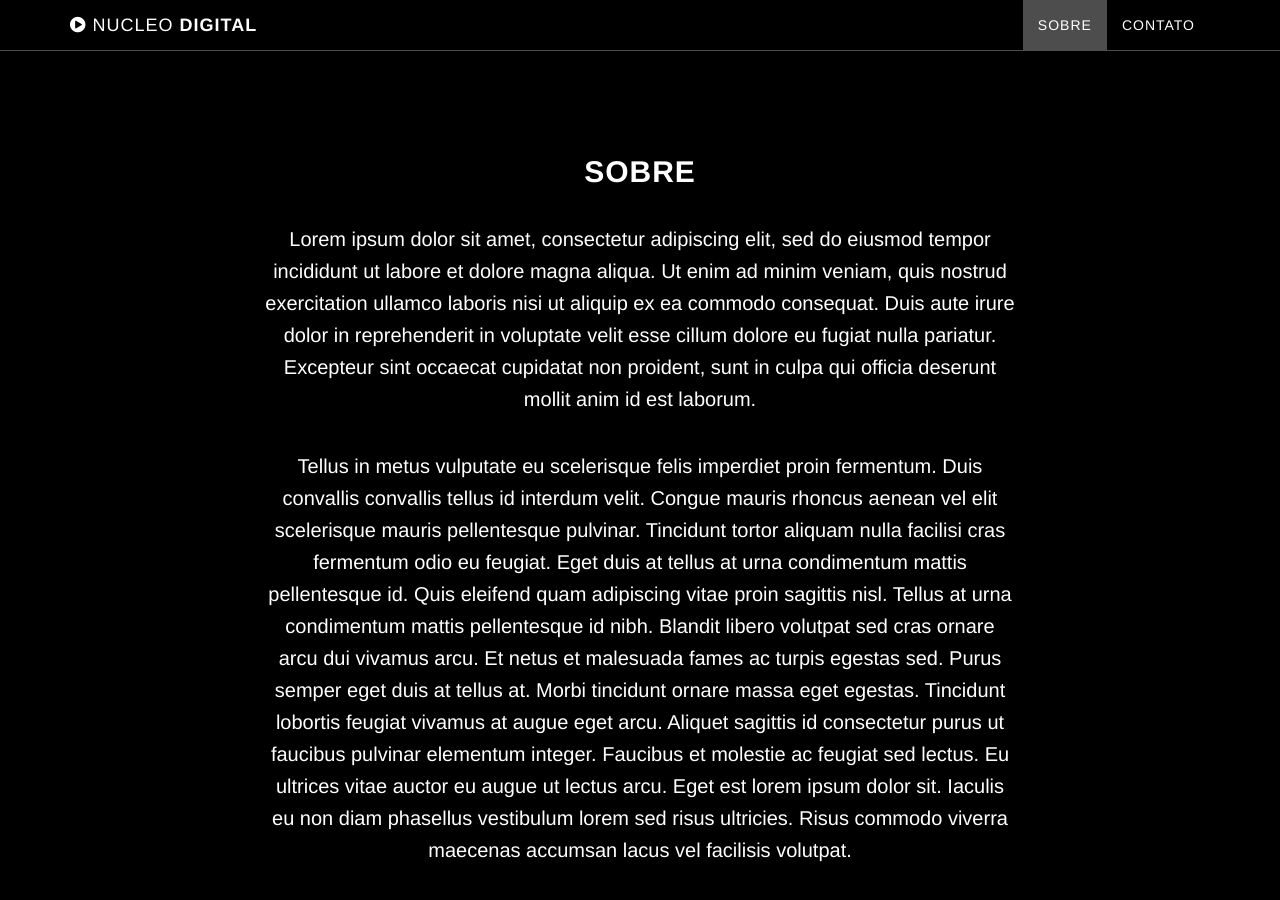
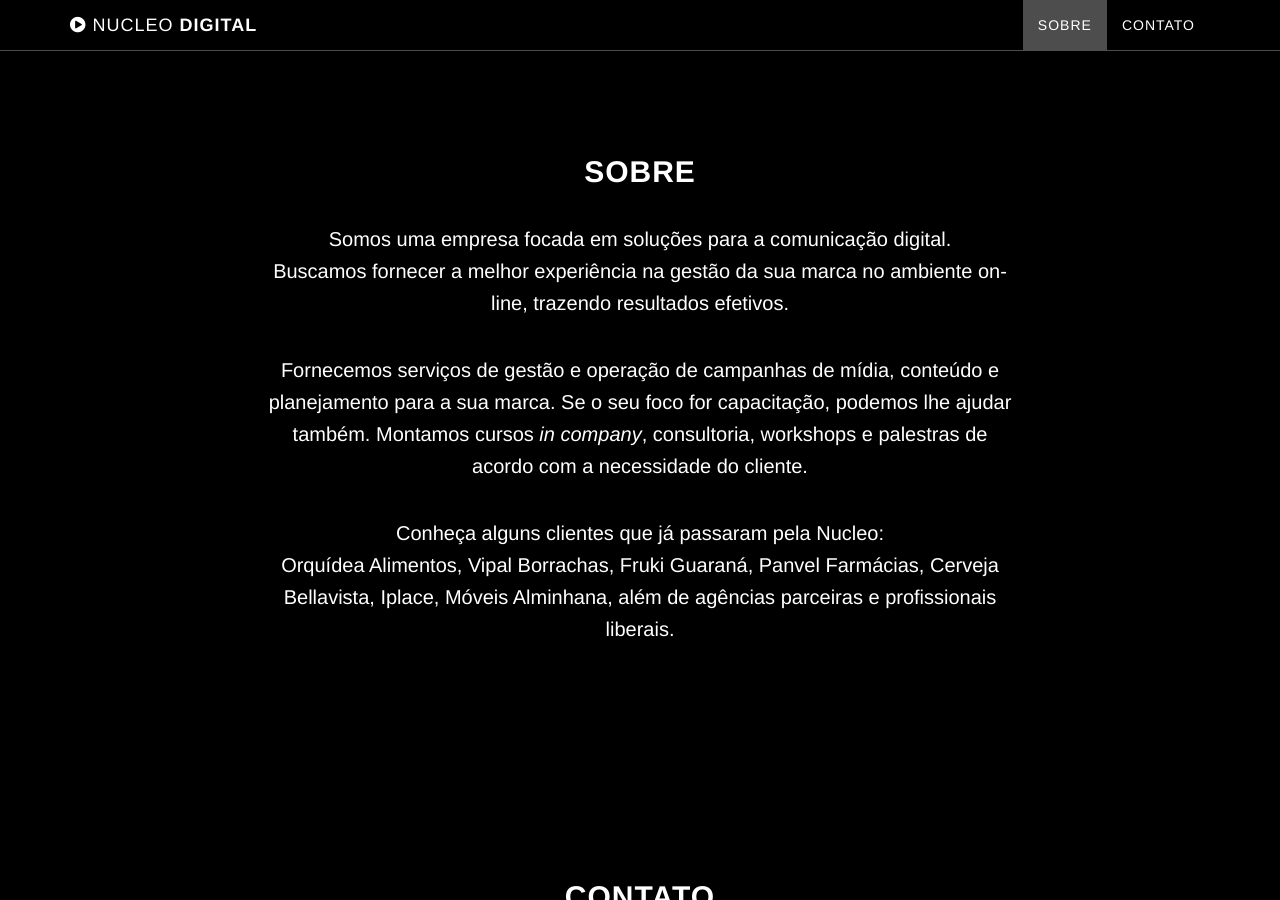
Before and after one commit to nucleodigital-hub/nucleodigital-hub.github.io, a Jekyll site: the page built from index.html, in a window 1280 px wide and 900 px high, scrolled down 945 px. Built offline with Jekyll 4.4.1, drawn with Linux system fonts in a browser that asks for light colours; some of the changed text lies outside the part shown.

Commit message:
Updating about section

```diff
--- a/_includes/about.html
+++ b/_includes/about.html
@@ -3,10 +3,12 @@
         <div class="row">
             <div class="col-lg-8 col-lg-offset-2">
                 <h2>Sobre</h2>
-                <p>Lorem ipsum dolor sit amet, consectetur adipiscing elit, sed do eiusmod tempor incididunt ut labore et dolore magna aliqua. Ut enim ad minim veniam, quis nostrud exercitation ullamco laboris nisi ut aliquip ex ea commodo consequat. Duis aute irure dolor in reprehenderit in voluptate velit esse cillum dolore eu fugiat nulla pariatur. Excepteur sint occaecat cupidatat non proident, sunt in culpa qui officia deserunt mollit anim id est laborum.</p>
-                <p>Tellus in metus vulputate eu scelerisque felis imperdiet proin fermentum. Duis convallis convallis tellus id interdum velit. Congue mauris rhoncus aenean vel elit scelerisque mauris pellentesque pulvinar. Tincidunt tortor aliquam nulla facilisi cras fermentum odio eu feugiat. Eget duis at tellus at urna condimentum mattis pellentesque id. Quis eleifend quam adipiscing vitae proin sagittis nisl. Tellus at urna condimentum mattis pellentesque id nibh. Blandit libero volutpat sed cras ornare arcu dui vivamus arcu. Et netus et malesuada fames ac turpis egestas sed. Purus semper eget duis at tellus at. Morbi tincidunt ornare massa eget egestas. Tincidunt lobortis feugiat vivamus at augue eget arcu. Aliquet sagittis id consectetur purus ut faucibus pulvinar elementum integer. Faucibus et molestie ac feugiat sed lectus. Eu ultrices vitae auctor eu augue ut lectus arcu. Eget est lorem ipsum dolor sit. Iaculis eu non diam phasellus vestibulum lorem sed risus ultricies. Risus commodo viverra maecenas accumsan lacus vel facilisis volutpat.</p>
-                <p>Est sit amet facilisis magna. Non tellus orci ac auctor augue mauris. Tellus id interdum velit laoreet id. Venenatis a condimentum vitae sapien pellentesque habitant morbi tristique. Magna fringilla urna porttitor rhoncus dolor purus non enim. Adipiscing vitae proin sagittis nisl rhoncus mattis. Massa sed elementum tempus egestas sed sed risus pretium. Sagittis vitae et leo duis. Augue interdum velit euismod in pellentesque massa. Elementum curabitur vitae nunc sed velit dignissim. Mauris rhoncus aenean vel elit scelerisque mauris. Amet consectetur adipiscing elit duis tristique sollicitudin nibh sit amet. Non nisi est sit amet facilisis magna etiam tempor. Turpis egestas integer </p>
-                <p>Nec sagittis aliquam malesuada bibendum arcu vitae. Nunc lobortis mattis aliquam faucibus purus in massa tempor. In vitae turpis massa sed elementum tempus egestas sed. Sit amet nisl purus in mollis nunc sed id semper. Ultricies mi eget mauris pharetra. Et magnis dis parturient montes nascetur ridiculus mus mauris vitae. Fermentum odio eu feugiat pretium nibh ipsum consequat nisl. Eget gravida cum sociis natoque penatibus et magnis dis. Ornare aenean euismod elementum nisi quis eleifend. Ipsum nunc aliquet bibendum enim facilisis gravida neque convallis. Volutpat commodo sed egestas egestas fringilla phasellus. Praesent elementum facilisis leo vel fringilla est ullamcorper eget.</p>
+                <p>Somos uma empresa focada em soluções para a comunicação digital.</br>
+                    Buscamos fornecer a melhor experiência na gestão da sua marca no ambiente on-line, trazendo resultados efetivos.</p>
+                <p>Fornecemos serviços de gestão e operação de campanhas de mídia, conteúdo e planejamento para a sua marca.
+                Se o seu foco for capacitação, podemos lhe ajudar também. Montamos cursos <i>in company</i>, consultoria, workshops e palestras de acordo com a necessidade do cliente.</p>
+                <p>Conheça alguns clientes que já passaram pela Nucleo:</br>
+                    Orquídea Alimentos, Vipal Borrachas, Fruki Guaraná, Panvel Farmácias, Cerveja Bellavista, Iplace, Móveis Alminhana, além de agências parceiras e profissionais liberais.</p>
             </div>
         </div>
     </section>
```
